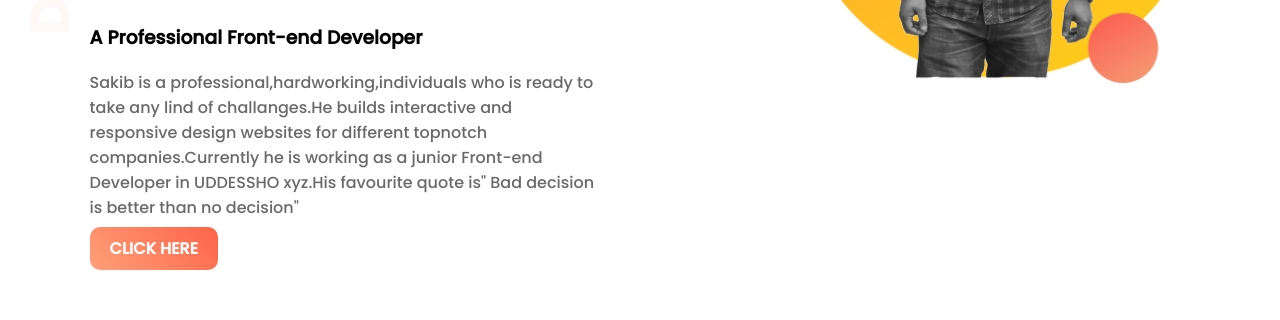
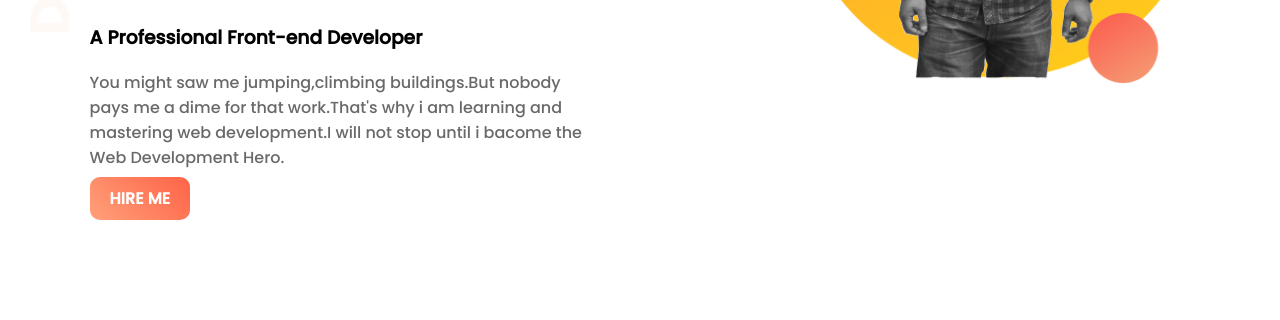
Before and after one commit to sakib-montasir/web-portfolio, a plain HTML site: page index.html in a window 1280 px wide. Shown: the part 327-647 px from the top of the page. Drawn offline with Linux system fonts and the light colour scheme.

Commit message:
new caption

```diff
--- a/index.html
+++ b/index.html
@@ -13,8 +13,8 @@
         <h1>Hello World!</h1>
         <h1>This is <span class="orange-highlight">Sakib Montasir</span></h1>
         <h3>A Professional Front-end Developer</h3>
-        <p>Sakib is a professional,hardworking,individuals who is ready to take any lind of challanges.He builds interactive and responsive design websites for different topnotch companies.Currently he is working as a junior Front-end Developer in UDDESSHO xyz.His favourite quote is" Bad  decision is better than no decision"</p>
-        <a class="link-button" target="_blank" href="https://shahitthokotha.blogspot.com/">CLICK HERE</a>
+        <p>You might saw me jumping,climbing buildings.But nobody pays me a dime for that work.That's why i am learning and mastering web development.I will not stop until i bacome the Web Development Hero.</p>
+        <a class="link-button" target="_blank" href="https://l.facebook.com/l.php?u=https%3A%2F%2Fwww.linkedin.com%2Fin%2Fsakib-montasir-1b19061b1%3Ffbclid%3DIwAR3KqXKICdC-hRiTgOzihzTyTkWoGo6tI79-B7LFAYpSIYXcnipuNnGJyaA&h=AT2hqoppItDeoGsi3AxOB94Ww2Phs-OtXHuzFBN4LVUwj3A4UwqKuTGpRIKcPAqpJcPorMxQaE5fx7-UOQajqjHSRJZEcL7L9La7nnM_ZFrdCx4oHsBvMOF-x_E6z5f-oJc">HIRE ME</a>
         </div>
         <div class="half-width">
             <img src="images/sakib11.png"
```
